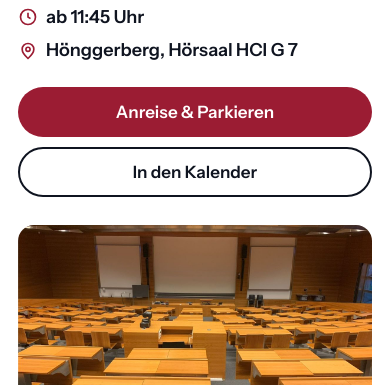
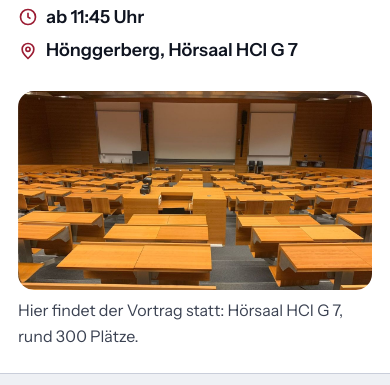
Before and after one commit to Altishofer/benjamin-defense, a plain HTML site: page index.html in a window 390 px wide. Shown: the part 221-606 px from the top of the page. Drawn offline with nearby package versions, Linux system fonts and the light colour scheme.

Commit message:
Nur statisch: Buttons und Hover entfernt

```diff
--- a/index.html
+++ b/index.html
@@ -41,11 +41,6 @@ a{color:var(--blue)}
 .facts{display:flex;flex-wrap:wrap;gap:10px 22px;font:600 19px/1.4 var(--body);margin:0 0 24px;color:var(--ink)}
 .facts span{display:flex;gap:8px;align-items:center}
 .facts svg{flex:none;color:var(--accent)}
-.btns{display:flex;flex-wrap:wrap;gap:10px}
-.btn{display:inline-flex;align-items:center;justify-content:center;gap:8px;min-height:50px;padding:14px 22px;border-radius:999px;font:700 17px/1 var(--body);text-decoration:none}
-.btn:focus-visible{outline:3px solid var(--blue);outline-offset:2px}
-.btn-primary{background:var(--accent);color:#fff}
-.btn-ghost{background:#fff;color:var(--ink);border:2px solid var(--ink)}
 .hero-photo{margin:28px 0 0}
 .hero-photo img{display:block;width:100%;height:auto;aspect-ratio:16/9;object-fit:cover;border-radius:16px;border:0}
 .hero-photo figcaption{margin-top:8px}
@@ -102,7 +97,6 @@ figcaption{font-size:16px;color:var(--muted);margin-top:8px}
 
 .links{list-style:none;margin:14px 0 0;padding:0;display:grid;grid-template-columns:repeat(auto-fit,minmax(220px,1fr));gap:8px}
 .links a{display:flex;flex-direction:column;gap:2px;min-height:56px;padding:14px 16px;border:2px solid var(--line);border-radius:12px;text-decoration:none;color:var(--ink)}
-.links a:hover,.links a:focus-visible{border-color:var(--blue)}
 .links a:focus-visible{outline:2px solid var(--blue);outline-offset:2px}
 .links b{color:var(--blue);font-weight:700;font-size:18px}
 .links b::after{content:" →"}
@@ -117,9 +111,7 @@ figcaption{font-size:16px;color:var(--muted);margin-top:8px}
   h2{font-size:26px}
   .hero h1{font-size:38px}
   .facts{flex-direction:column;gap:8px;font-size:18px}
-  .btns{flex-direction:column}
-  .btn{width:100%}
-  .punctual .clock{font-size:52px}
+      .punctual .clock{font-size:52px}
   .links{grid-template-columns:1fr}
   .punctual{grid-template-columns:1fr;gap:8px}
   .photo-row{grid-template-columns:1fr}
@@ -127,7 +119,6 @@ figcaption{font-size:16px;color:var(--muted);margin-top:8px}
 }
 footer{max-width:760px;margin:0 auto;padding-block:8px 48px;color:var(--muted);font-size:14px;line-height:1.55}
 footer a{color:inherit}
-@media (prefers-reduced-motion: reduce){*{transition:none!important}}
 </style>
 </head>
 <body>
@@ -140,10 +131,6 @@ footer a{color:inherit}
       <span><svg width="20" height="20" viewBox="0 0 24 24" fill="none" stroke="currentColor" stroke-width="2" aria-hidden="true"><rect x="3" y="5" width="18" height="16" rx="2"/><path d="M3 10h18M8 3v4M16 3v4"/></svg>Mittwoch, 2. Dezember 2026</span>
       <span><svg width="20" height="20" viewBox="0 0 24 24" fill="none" stroke="currentColor" stroke-width="2" aria-hidden="true"><circle cx="12" cy="12" r="9"/><path d="M12 7v5l3 2"/></svg>ab 11:45 Uhr</span>
       <span><svg width="20" height="20" viewBox="0 0 24 24" fill="none" stroke="currentColor" stroke-width="2" aria-hidden="true"><path d="M12 21s-7-6.2-7-11a7 7 0 0 1 14 0c0 4.8-7 11-7 11z"/><circle cx="12" cy="10" r="2.5"/></svg>Hönggerberg, Hörsaal HCI G 7</span>
-    </div>
-    <div class="btns">
-      <a class="btn btn-primary" href="#anreise">Anreise &amp; Parkieren</a>
-      <a class="btn btn-ghost" href="einladung.ics">In den Kalender</a>
     </div>
     <figure class="hero-photo">
       <img src="img/saal-vorne.jpg" width="1200" height="900" alt="Der Hörsaal HCI G 7 von hinten gesehen: ansteigende Sitzreihen aus Holz, vorne die Wandtafeln.">
```
